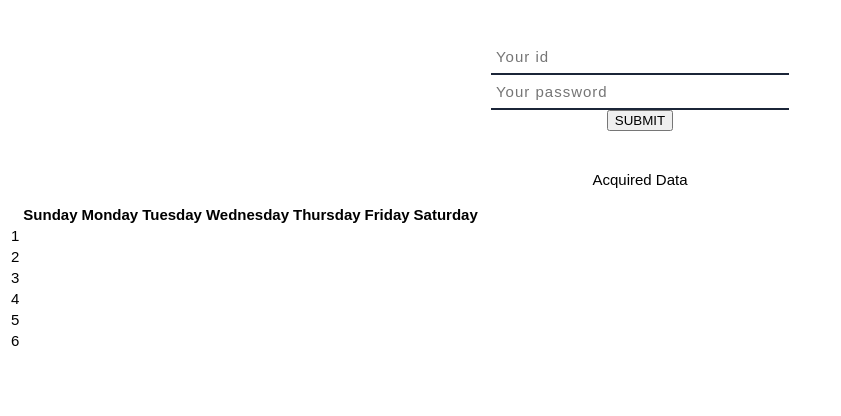
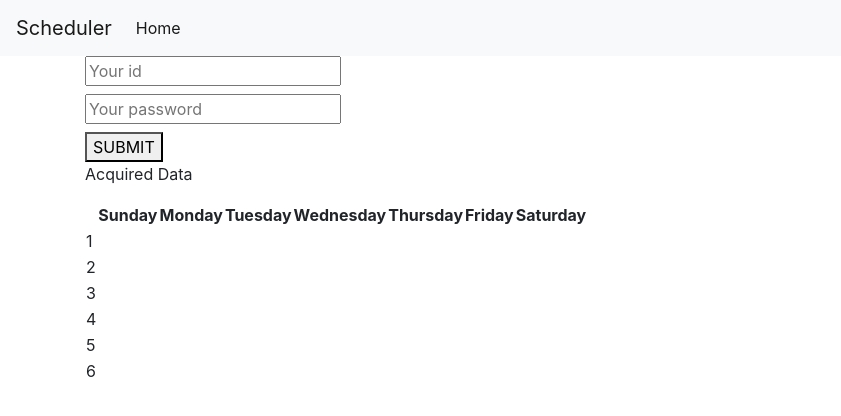
Before and after one commit to umncsk/scheduler, a Django app: page /scheduler/ in a window 1280 px wide. Shown: the top 416 px of the page, without its empty margins (0-841 px from the left). Run offline with Django 3.2, Linux system fonts and the light colour scheme; some libraries are stand-ins or nearby versions.

Commit message:
base.html update

```diff
--- a/scheduler/templates/scheduler/base.html
+++ b/scheduler/templates/scheduler/base.html
@@ -4,10 +4,41 @@
     <head>
         <meta charset="utf-8">
         <title>{% block title %}{% endblock title %}</title>
-        <link rel="stylesheet" href={% static "css/style.css" %}>
+        <link rel="stylesheet" href={% static "scheduler/css/bootstrap.min.css" %}>
+        {% block extra_css %}{% endblock %}
+        <title>Scheduler</title>
     </head>
     <body>
+      <nav class="navbar navbar-expand-lg navbar-light bg-light">
+        <a class="navbar-brand" href="#">Scheduler</a>
+        <button class="navbar-toggler" type="button" data-toggle="collapse" data-target="#navbarNav" aria-controls="navbarNav" aria-expanded="false" aria-label="Toggle navigation">
+          <span class="navbar-toggler-icon"></span>
+        </button>
+        <div class="collapse navbar-collapse" id="navbarNav">
+          <ul class="navbar-nav">
+            <li class="nav-item active">
+              <a class="nav-link" href="#">Home <span class="sr-only">(current)</span></a>
+            </li>
+            <!--
+            <li class="nav-item">
+              <a class="nav-link" href="#">content1</a>
+            </li>
+            <li class="nav-item">
+              <a class="nav-link" href="#">content2</a>
+            </li>
+            <li class="nav-item">
+              <a class="nav-link disabled" href="#">Disabled</a>
+            </li>
+          -->
+          </ul>
+        </div>
+      </nav>
+      <div class="container">
         {% block content %}
         {% endblock %}
+      </div>
+      <script src="{% static 'scheduler/js/jquery-3.4.1.min.js' %}"></script>
+      <script src="{% static 'scheduler/js/bootstrap.bundle.min.js' %}"></script>
+      {% block extra_js %}{% endblock %}
     </body>
 </html>
```
